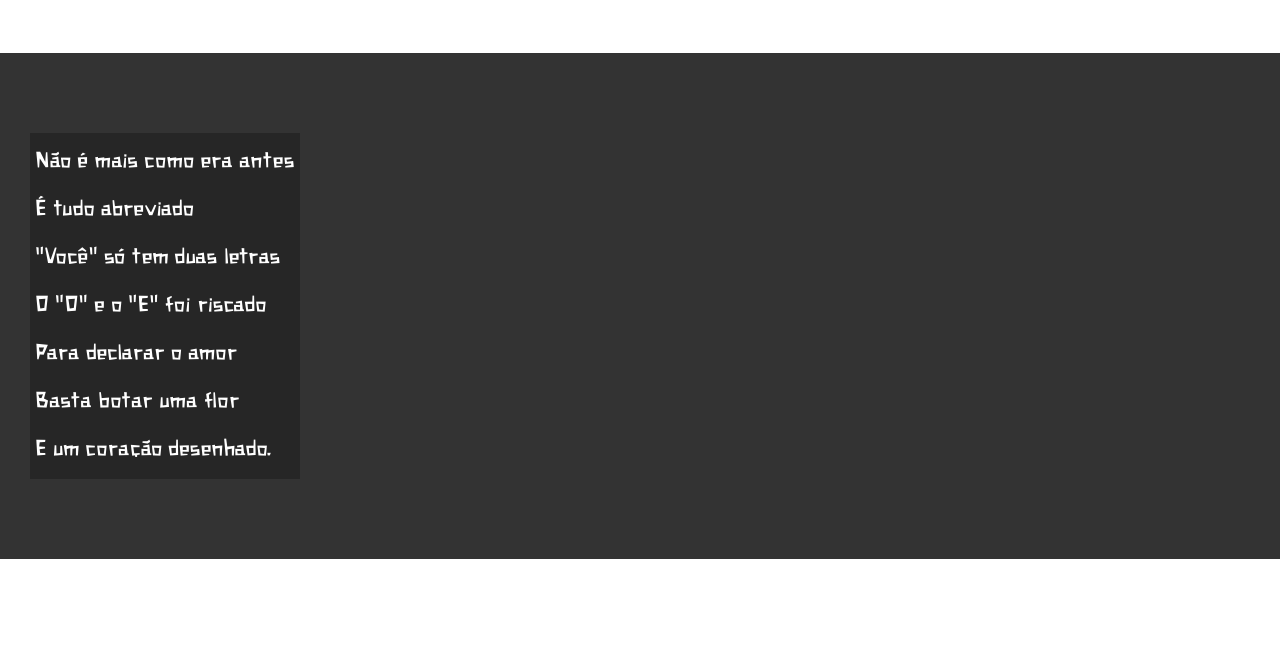
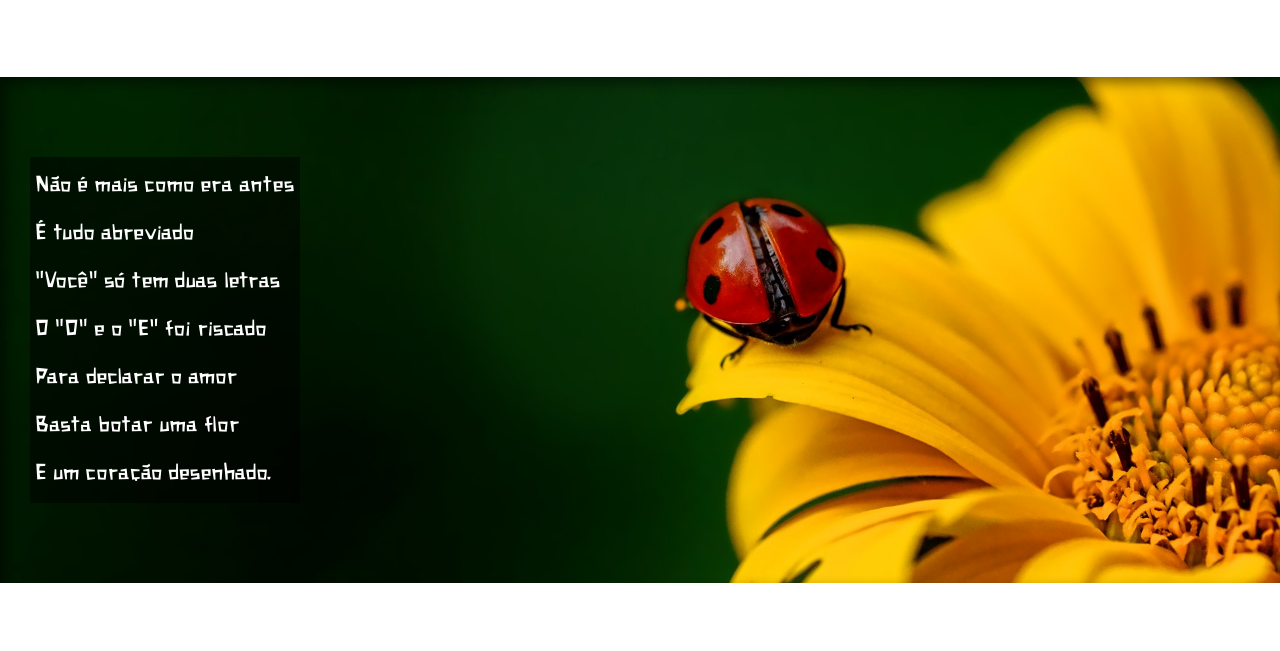
Before and after one commit to AndersonF-Dev/html-css, a plain HTML site: page desafios/des012/index.html in a window 1280 px wide. Shown: the part 635-1286 px from the top of the page. Drawn offline with Linux system fonts and the light colour scheme; a web font is replaced by a local one.

Commit message:
Atualização final versão 1.1

```diff
--- a/desafios/des012/index.html
+++ b/desafios/des012/index.html
@@ -29,7 +29,7 @@
 
 
 
-    <section class="imagem">
+    <section class="imagem" id="img01">
         <p>
             Não é mais como era antes <br>
             É tudo abreviado <br>
@@ -69,7 +69,7 @@
 
 
 
-    <section class="imagem">
+    <section class="imagem" id="img02">
         <p>
             Tenho saudade das cartas <br>
             Escritas com a própria mão <br>
--- a/desafios/des012/src/css/style.css
+++ b/desafios/des012/src/css/style.css
@@ -18,12 +18,12 @@
 
 html, body {
     min-height: 100vh;
-    background-color: darkgrey;
+
 }
 
 header {
     background-image: url(../imagens/cordel.jpg);
-
+    background-size: cover;
     color: #ffffff;
     text-align: center;
 }
@@ -58,6 +58,9 @@ section {
     line-height: 2em;
     padding-left: 30px;
 }
+section > p {
+    padding-bottom: 1em;
+}
 
 section.normal {
     background-color: #ffffff;
@@ -67,12 +70,24 @@ section.normal {
 section.imagem {
     background-color: rgb(51, 51, 51);
     color: #ffffff ;
+    background-size: cover;
+    box-shadow: inset 6px 6px 13px 0px rgba(0, 0, 0, 0.473);
+    background-attachment: fixed;
 }
 
 section.imagem > p {
     display: inline-block;
     padding: 5px;
-    background-color: rgba(0, 0, 0, 0.253);
+    background-color: rgba(0, 0, 0, 0.514);
+}
+
+section#img01 {
+    background-image: url(../imagens/background001.jpg);
+    background-position: right center;
+}
+
+section#img02 {
+    background-image: url(../imagens/background002.jpg);
 }
 
 footer {
```
